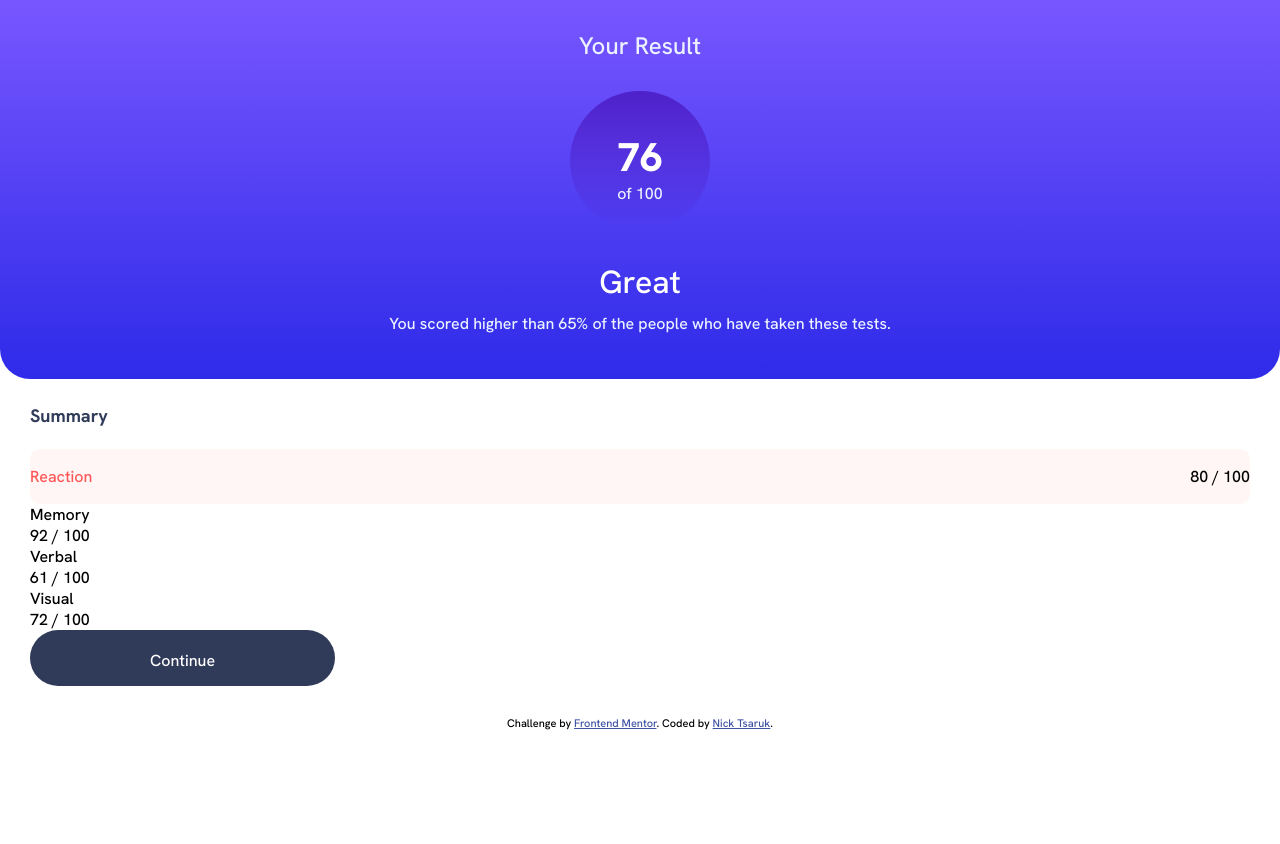
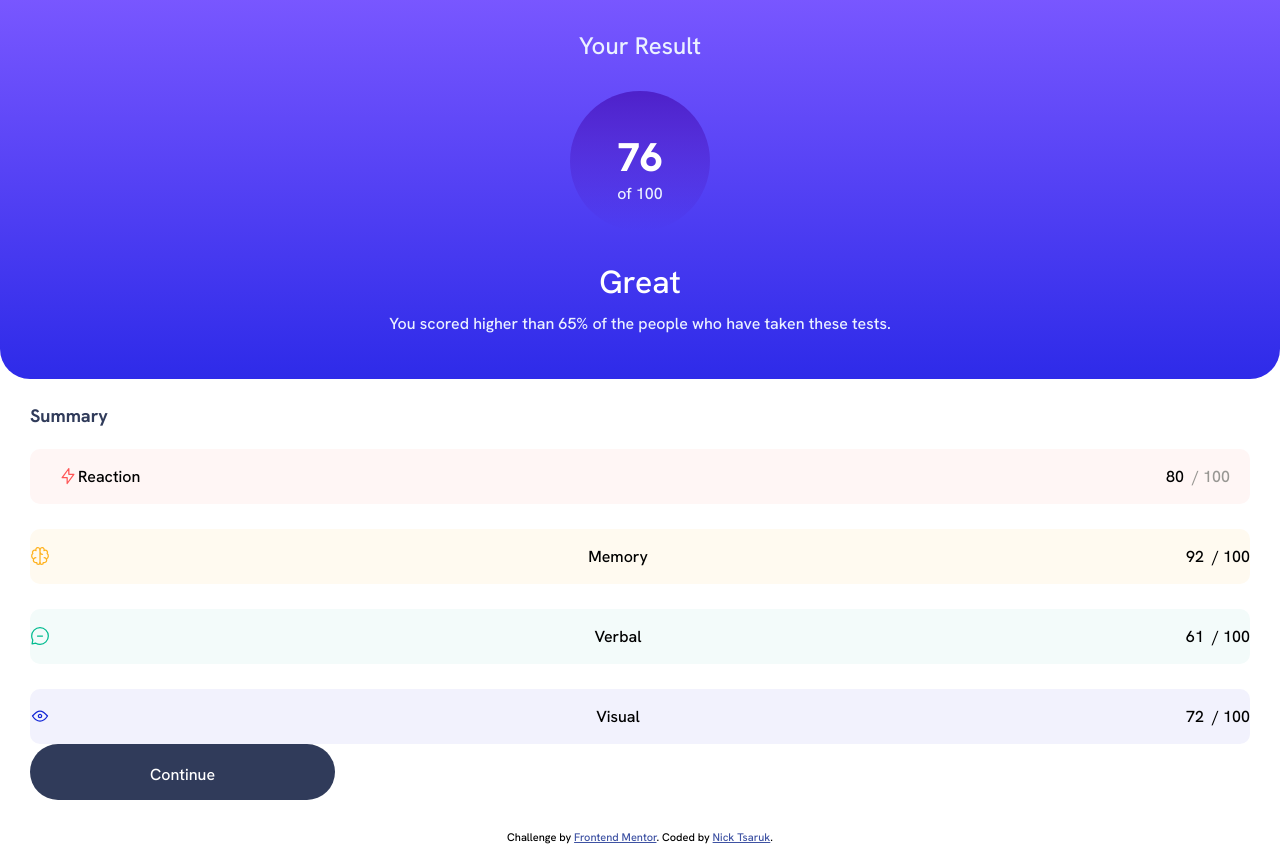
Before and after one commit to Nvtsaruk/results-summary-component-main, a plain HTML site: page results-summary-component-main/index.html in a window 1280 px wide. Before the commit the page ends 800 px from the top, so only its background shows below. Drawn offline with Linux system fonts and the light colour scheme.

Commit message:
modified:   results-summary-component-main/css/style.css 	modified:   results-summary-component-main/index.html

```diff
--- a/results-summary-component-main/css/style.css
+++ b/results-summary-component-main/css/style.css
@@ -95,6 +95,34 @@ h1 {
 .card__summary {
     margin: 30px;
 }
+
+.flex {
+    border-radius: 10px;
+    height: 55px;
+    margin-top: 25px;
+    display: flex;
+    justify-content: space-between;
+    align-items: center;
+}
+.flex div {
+    display: flex;
+    justify-content: space-between;
+    align-items: center;
+}
+.card__summary-reaction {
+
+}
+
+.card_summary-img img {
+    margin-left: 28px;
+}
+.gray {
+    color: #989793;
+    margin-right: 20px;
+}
+.card__summary span {
+    color: #000;
+}
 .card__summary-h2 {
     font-weight: 700;
     font-size: 18px;
@@ -104,16 +132,31 @@ h1 {
 
 .card__summary-reaction {
     background-color: hsla(6, 100%, 98%, 1);
-    border-radius: 10px;
-    height: 55px;
-    margin-top: 25px;
-    display: flex;
-    justify-content:space-between;
-    align-items: center;
 }
 .card__summary-reaction p:first-child {
     color: var(--LIGHT-RED);
 }
+
+.card__summary-memory {
+    background-color: hsla(42, 100%, 97%, 1);
+}
+.card__summary-memory p:first-child {
+    color: var(--ORANGEY-YELLOW);
+}
+
+.card__summary-verbal {
+    background-color: hsla(173, 53%, 97%, 1);
+}
+.card__summary-verbal p:first-child {
+    color: var(--GREEN-TEAL);
+}
+.card__summary-visual {
+    background-color: hsla(240, 71%, 97%, 1);
+}
+.card__summary-visual p:first-child {
+    color: var(--COBALT-BLUE);
+}
+
 .button {
     background-color: var(--DARK-GRAY-BLUE);
     color: var(--WHITE);
--- a/results-summary-component-main/index.html
+++ b/results-summary-component-main/index.html
@@ -31,21 +31,27 @@
     </div>
     <div class="card__summary">
       <h2 class="card__summary-h2">Summary</h2>
-      <div class="card__summary-reaction">
-        <p>Reaction</p>
-        <p>80 / 100</p>
+      <div class="card__summary-reaction flex">
+        <div class="card_summary-img">
+          <img src="./assets/images/icon-reaction.svg" alt="Reaction image" width="20" height="20">
+          <p>Reaction</p>
+        </div>
+        <p class="gray"><span>80</span>&nbsp; / 100</p>
       </div>
-      <div>
+      <div class="card__summary-memory flex">
+        <img src="./assets/images/icon-memory.svg" alt="Reaction image" width="20" height="20">
         <p>Memory</p>
-        <p>92 / 100</p>
+        <p><span>92</span>&nbsp; / 100</p>
       </div>
-      <div>
+      <div class="card__summary-verbal flex">
+        <img src="./assets/images/icon-verbal.svg" alt="Reaction image" width="20" height="20">
         <p>Verbal</p>
-        <p>61 / 100</p>
+        <p><span>61</span>&nbsp; / 100</p>
       </div>
-      <div>
+      <div class="card__summary-visual flex">
+        <img src="./assets/images/icon-visual.svg" alt="Reaction image" width="20" height="20">
         <p>Visual</p>
-        <p>72 / 100</p>
+        <p><span>72</span>&nbsp; / 100</p>
       </div>
       <button class="button">Continue</button>
     </div>
```
